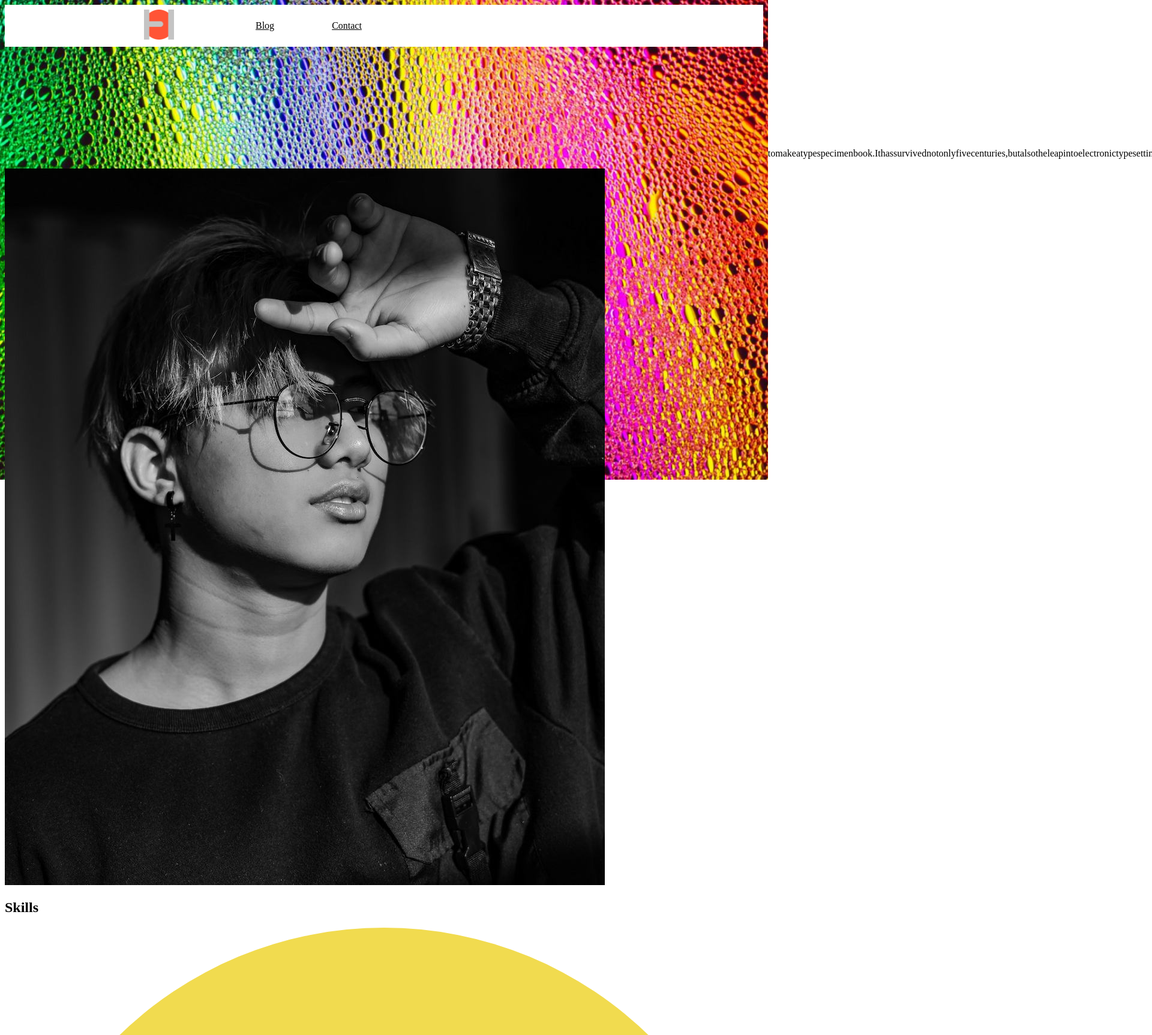
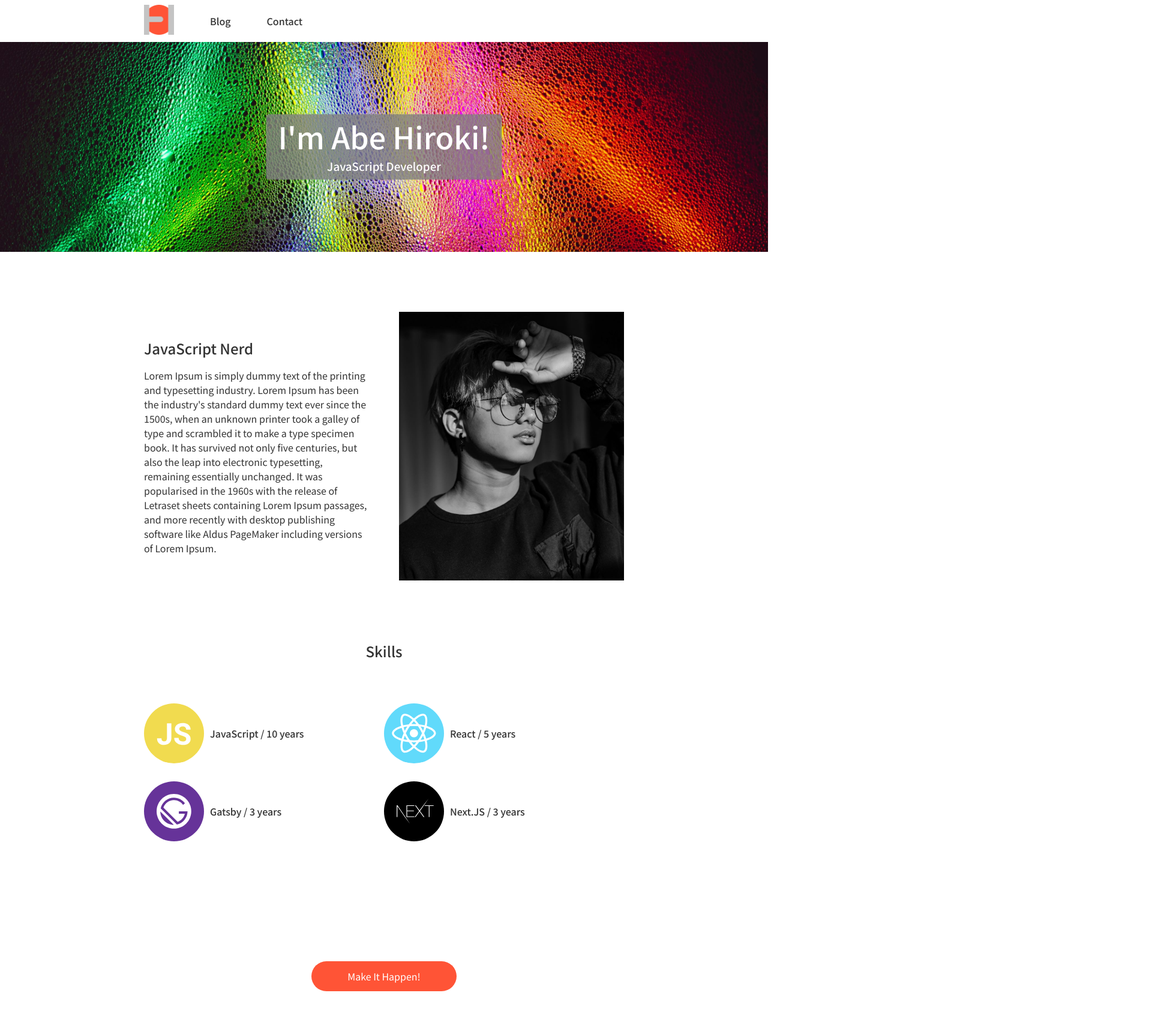
Before and after one commit to mt-satak/nextjs-portfolio, a Next.js app: page / in a window 1280 px wide. Shown: the top 1726 px of the page at 60% size, 1920 px wide, since content can reach past the window. Built offline with nearby package versions, Linux system fonts and the light colour scheme.

Commit message:
SCSSを各ページに適用

```diff
--- a/src/pages/_app.js
+++ b/src/pages/_app.js
@@ -1,4 +1,5 @@
 // import '../styles/globals.css'
+import "../styles/all.scss"
 
 function MyApp({ Component, pageProps }) {
   return <Component {...pageProps} />
--- a/src/pages/index.js
+++ b/src/pages/index.js
@@ -1,54 +1,40 @@
 import Link from 'next/link'
 import Image from 'next/image'
 import Layout from "../components/layout"
+import * as style from "../styles/index.module.scss"
 
 const Index = () => {
   return (
     <Layout>
-      <div>
+      <div className={style.hero}>
         <Image src="/images/index-hero.jpg" alt="hero" layout="fill" objectFit="cover" quality={90} />
-        <div>
+        <div className={style.textContainer}>
           <h1>I'm Abe Hiroki!</h1>
-          <h3>JavaScriptDeveloper</h3>
+          <h3>JavaScript Developer</h3>
         </div>
       </div>
 
-      <div>
-        <div>
+      <div className={style.container}>
+        <div className={style.profile}>
           <div>
-            <h2>JavaScriptNerd</h2>
-            <p>LoremIpsumissimplydummytextoftheprintingandtypesettingindustry.LoremIpsumhasbeentheindustry'sstandarddummytexteversincethe1500s,whenanunknownprintertookagalleyoftypeandscrambledittomakeatypespecimenbook.Ithassurvivednotonlyfivecenturies,butalsotheleapintoelectronictypesetting,remainingessentiallyunchanged.Itwaspopularisedinthe1960swiththereleaseofLetrasetsheetscontainingLoremIpsumpassages,andmorerecentlywithdesktoppublishingsoftwarelikeAldusPageMakerincludingversionsofLoremIpsum.</p>
+            <h2>JavaScript Nerd</h2>
+            <p>Lorem Ipsum is simply dummy text of the printing and typesetting industry. Lorem Ipsum has been the industry's standard dummy text ever since the 1500s, when an unknown printer took a galley of type and scrambled it to make a type specimen book. It has survived not only five centuries, but also the leap into electronic typesetting, remaining essentially unchanged. It was popularised in the 1960s with the release of Letraset sheets containing Lorem Ipsum passages, and more recently with desktop publishing software like Aldus PageMaker including versions of Lorem Ipsum.</p>
           </div>
           <Image src="/images/profile.jpg" alt="hero" height={1195} width={1000} quality={90} />
         </div>
 
-        <div>
+        <div className={style.skills}>
           <h2>Skills</h2>
-          <div>
-            <div>
-              <img src="/images/javascript.svg" alt="javascript"/>
-              <span>JavaScript/10years</span>
-            </div>
-
-            <div>
-              <img src="/images/react.svg" alt="react"/>
-              <span>React/5years</span>
-            </div>
-
-            <div>
-              <img src="/images/gatsby.svg" alt="gatsby"/>
-              <span>Gatsby/3years</span>
-            </div>
-
-            <div>
-              <img src="/images/next.svg" alt="next"/>
-              <span>Next.JS/3years</span>
-            </div>
+          <div className={style.skillsContainer}>
+            <div><img src="/images/javascript.svg" alt="javascript"/><span>JavaScript / 10 years</span></div>
+            <div><img src="/images/react.svg"alt="react"/><span>React / 5 years</span></div>
+            <div><img src="/images/gatsby.svg" alt="gatsby"/><span>Gatsby / 3 years</span></div>
+            <div><img src="/images/next.svg" alt="next"/><span>Next.JS / 3 years</span></div>
           </div>
         </div>
 
-        <div>
-          <Link href="/contact"><a>MakeItHappen!</a></Link>
+        <div className={style.ctaButton}>
+          <Link href="/contact"><a>Make It Happen!</a></Link>
         </div>
       </div>
     </Layout>
```
Also changed, not shown: src/pages/blog.js (+14 -8 lines), src/pages/blog/[slug].js (+10 -7 lines), src/pages/contact.js (+5 -4 lines), src/components/footer.js (indentation only), src/components/header.js (indentation only).
